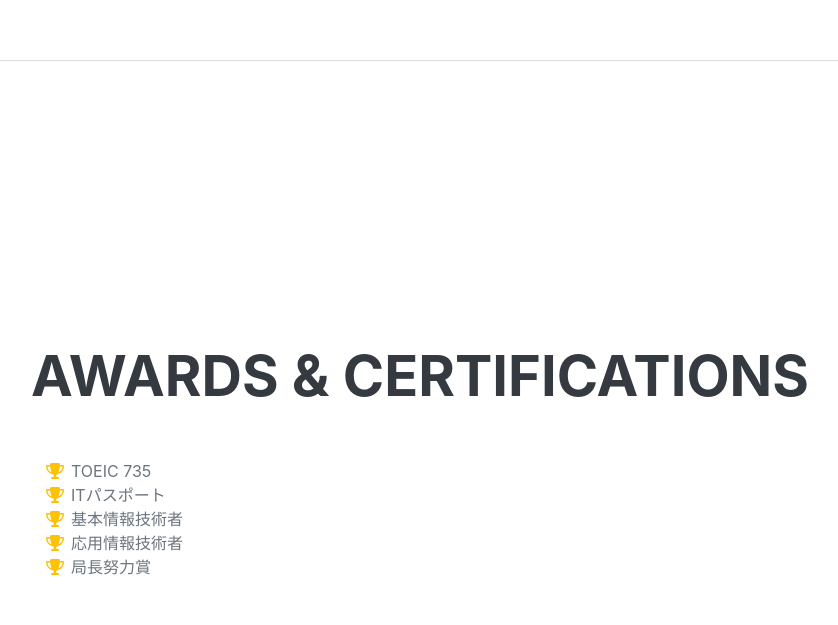
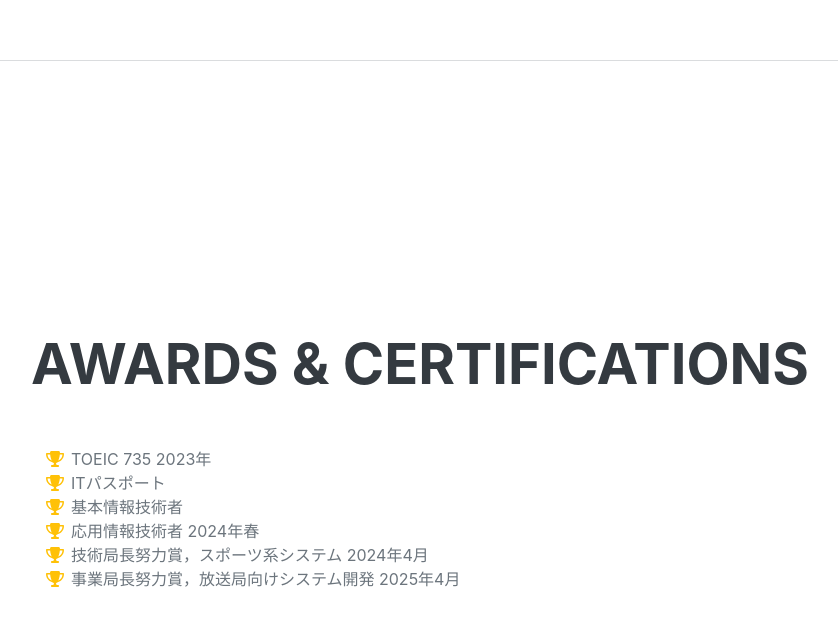
Before and after one commit to T3pp31/T3pp31.github.io, a plain HTML site: page index.html in a window 1280 px wide. Shown: the part 3944-4569 px from the top of the page, without its empty margins (289-1127 px from the left). Drawn offline with nearby package versions, Linux system fonts and the light colour scheme; a web font is replaced by a local one.

Commit message:
Update index.html

```diff
--- a/index.html
+++ b/index.html
@@ -137,7 +137,7 @@
                     <ul class="fa-ul mb-0">
                         <li>
                             <span class="fa-li"><i class="fas fa-trophy text-warning"></i></span>
-                            TOEIC 735
+                            TOEIC 735 2023年
                         </li>
                         <li>
                             <span class="fa-li"><i class="fas fa-trophy text-warning"></i></span>
@@ -149,11 +149,15 @@
                         </li>
                         <li>
                             <span class="fa-li"><i class="fas fa-trophy text-warning"></i></span>
-                            応用情報技術者
+                            応用情報技術者 2024年春
                         </li>
                         <li>
                             <span class="fa-li"><i class="fas fa-trophy text-warning"></i></span>
-                            局長努力賞
+                            技術局長努力賞，スポーツ系システム 2024年4月
+                        </li>
+                        <li>
+                            <span class="fa-li"><i class="fas fa-trophy text-warning"></i></span>
+                            事業局長努力賞，放送局向けシステム開発 2025年4月
                         </li>
                     </ul>
                 </div>
```
